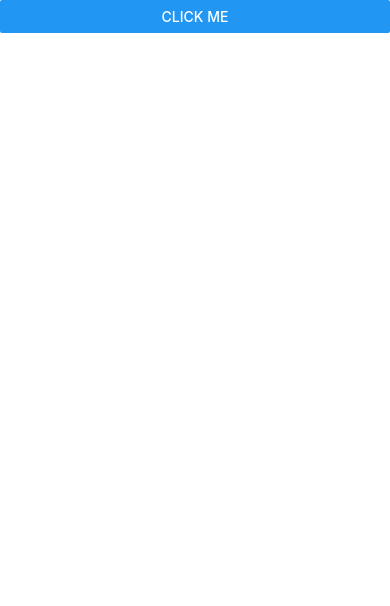
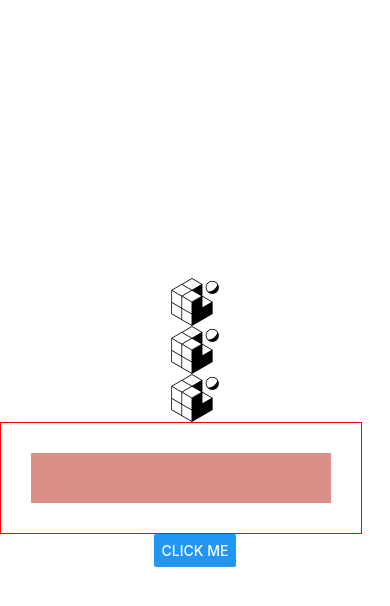
Before and after one commit to utsavkumar-280/Native-practice, a React Native app: screen / in a window 390 px wide. Shown: the top 606 px of the page. Built offline with nearby package versions, Linux system fonts and the light colour scheme.

Commit message:
feat: touchables

```diff
--- a/App.js
+++ b/App.js
@@ -11,12 +11,35 @@ import {
 	Alert,
 	Platform,
 	StatusBar,
+	TouchableWithoutFeedback,
+	TouchableOpacity,
+	TouchableHighlight,
+	TouchableNativeFeedback,
 } from "react-native";
 
 export default function App() {
 	const [text, setText] = useState("");
 	return (
 		<SafeAreaView style={styles.container}>
+			<TouchableHighlight onPress={() => alert("hello ji")}>
+				<Image source={require("./assets/favicon.png")} />
+			</TouchableHighlight>
+			<TouchableOpacity onPress={() => alert("hello ji")}>
+				<Image source={require("./assets/favicon.png")} />
+			</TouchableOpacity>
+			<TouchableWithoutFeedback onPress={() => alert("hello ji")}>
+				<Image source={require("./assets/favicon.png")} />
+			</TouchableWithoutFeedback>
+			<TouchableNativeFeedback>
+				<View
+					style={{
+						backgroundColor: "#d99089",
+						height: 50,
+						width: 300,
+						margin: 30,
+					}}
+				></View>
+			</TouchableNativeFeedback>
 			<Button
 				title="Click Me"
 				onPress={() =>
@@ -35,7 +58,7 @@ const styles = StyleSheet.create({
 		flex: 1,
 		backgroundColor: "#fff",
 		paddingTop: Platform.OS === "android" ? StatusBar.currentHeight : 0,
-		// alignItems: "center",
-		// justifyContent: "center",
+		alignItems: "center",
+		justifyContent: "center",
 	},
 });
```
